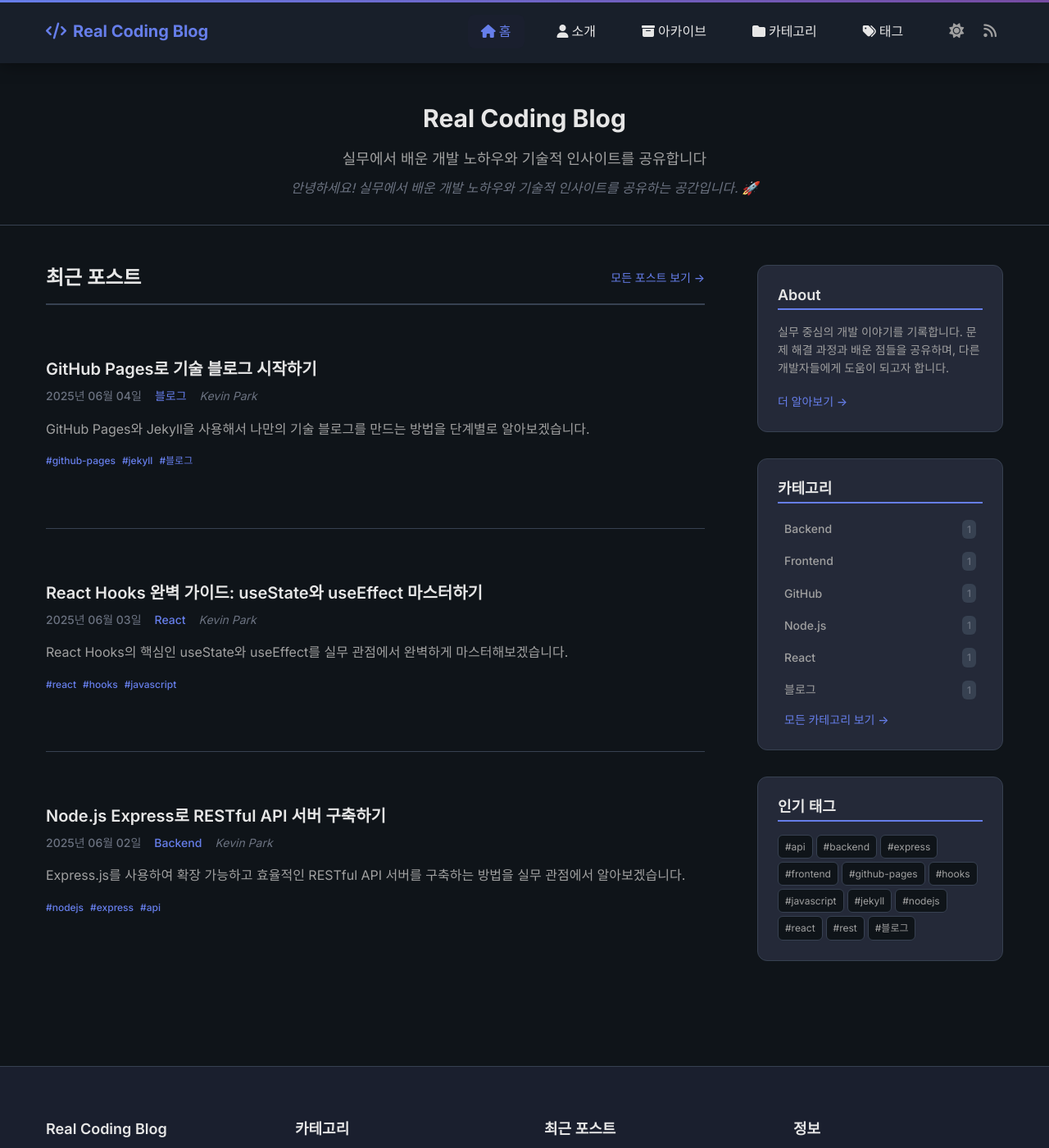
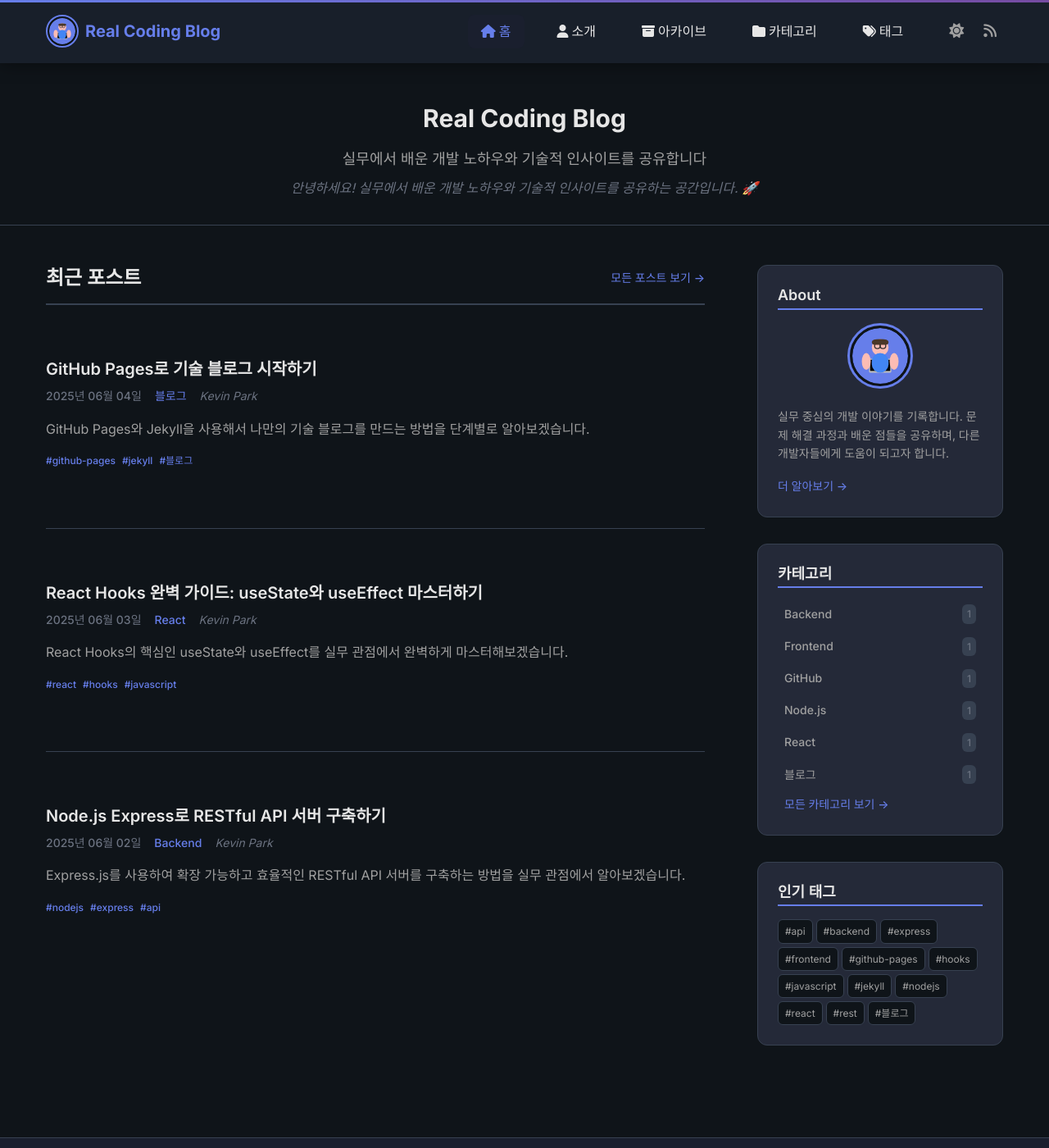
Before and after one commit to realcoding2003/realcoding.github.io, a Jekyll site: the page built from index.html, in a window 1280 px wide and 1400 px high. Shown: the whole window at 82% size. Built offline with Jekyll 4.4.1, drawn with Linux system fonts in a browser that asks for light colours; nearby versions of some CDN libraries; the list of posts is cut into pages by our own code.

Commit message:
Add personalized avatar and favicon design
- Create custom SVG avatar with developer theme (glasses, laptop, blue shirt)
- Add avatar to header logo and sidebar about widget
- Include larger avatar in about page hero section
- Create matching SVG favicon with same design elements
- Add web app manifest for PWA support
- Implement hover effects and responsive sizing for avatars
- Use consistent branding colors (#667eea theme)
- Enhance visual identity across the entire site

```diff
--- a/_includes/header.html
+++ b/_includes/header.html
@@ -3,7 +3,7 @@
         <div class="container">
             <div class="navbar-brand">
                 <a href="{{ '/' | relative_url }}" class="site-logo">
-                    <i class="fas fa-code"></i>
+                    <img src="{{ '/assets/images/avatar.svg' | relative_url }}" alt="Kevin Park" class="logo-avatar">
                     <span>{{ site.title }}</span>
                 </a>
             </div>
--- a/_layouts/default.html
+++ b/_layouts/default.html
@@ -10,7 +10,10 @@
     {% seo %}
 
     <!-- Favicon -->
-    <link rel="icon" type="image/x-icon" href="/assets/favicon.ico">
+    <link rel="icon" type="image/svg+xml" href="/assets/images/favicon.svg">
+    <link rel="icon" type="image/x-icon" href="/assets/images/favicon.ico">
+    <link rel="apple-touch-icon" sizes="180x180" href="/assets/images/apple-touch-icon.png">
+    <link rel="manifest" href="/assets/images/site.webmanifest">
 
     <!-- Fonts -->
     <link href="https://fonts.googleapis.com/css2?family=Inter:wght@300;400;500;600;700&display=swap" rel="stylesheet">
--- a/assets/css/main.css
+++ b/assets/css/main.css
@@ -206,6 +206,21 @@ a:hover {
     text-decoration: none;
 }
 
+.logo-avatar {
+    width: 40px;
+    height: 40px;
+    border-radius: 50%;
+    border: 2px solid var(--primary-color);
+    transition: var(--transition);
+    background: var(--background);
+    padding: 2px;
+}
+
+.logo-avatar:hover {
+    transform: scale(1.1);
+    box-shadow: 0 4px 15px var(--shadow);
+}
+
 .navbar-menu {
     display: flex;
     align-items: center;
@@ -365,6 +380,28 @@ a:hover {
 .page-content .container {
     max-width: 800px;
     margin: 0 auto;
+}
+
+/* About Page Hero */
+.about-hero {
+    text-align: center;
+    margin-bottom: var(--spacing-2xl);
+}
+
+.about-avatar-large {
+    width: 120px;
+    height: 120px;
+    border-radius: 50%;
+    border: 4px solid var(--primary-color);
+    background: var(--background);
+    padding: 4px;
+    transition: var(--transition);
+    box-shadow: 0 8px 25px var(--shadow);
+}
+
+.about-avatar-large:hover {
+    transform: scale(1.05);
+    box-shadow: 0 12px 35px var(--shadow);
 }
 
 /* Post Meta */
@@ -719,6 +756,26 @@ a:hover {
 }
 
 /* About Widget */
+.about-avatar {
+    text-align: center;
+    margin-bottom: var(--spacing-md);
+}
+
+.avatar-image {
+    width: 80px;
+    height: 80px;
+    border-radius: 50%;
+    border: 3px solid var(--primary-color);
+    transition: var(--transition);
+    background: var(--background);
+    padding: 3px;
+}
+
+.avatar-image:hover {
+    transform: scale(1.05);
+    box-shadow: 0 8px 25px var(--shadow);
+}
+
 .about-content p {
     color: var(--text-secondary);
     line-height: 1.6;
--- a/index.html
+++ b/index.html
@@ -68,6 +68,9 @@ title: Home
         <div class="sidebar-widget about-widget">
           <h3>About</h3>
           <div class="about-content">
+            <div class="about-avatar">
+              <img src="{{ '/assets/images/avatar.svg' | relative_url }}" alt="Kevin Park" class="avatar-image">
+            </div>
             <p>실무 중심의 개발 이야기를 기록합니다. 문제 해결 과정과 배운 점들을 공유하며, 다른 개발자들에게 도움이 되고자 합니다.</p>
             <a href="/about" class="about-link">더 알아보기 →</a>
           </div>
```
Also changed, not shown: about.md (+4 -0 lines), assets/images/avatar.svg (added), assets/images/favicon.svg (added), assets/images/site.webmanifest (added).
